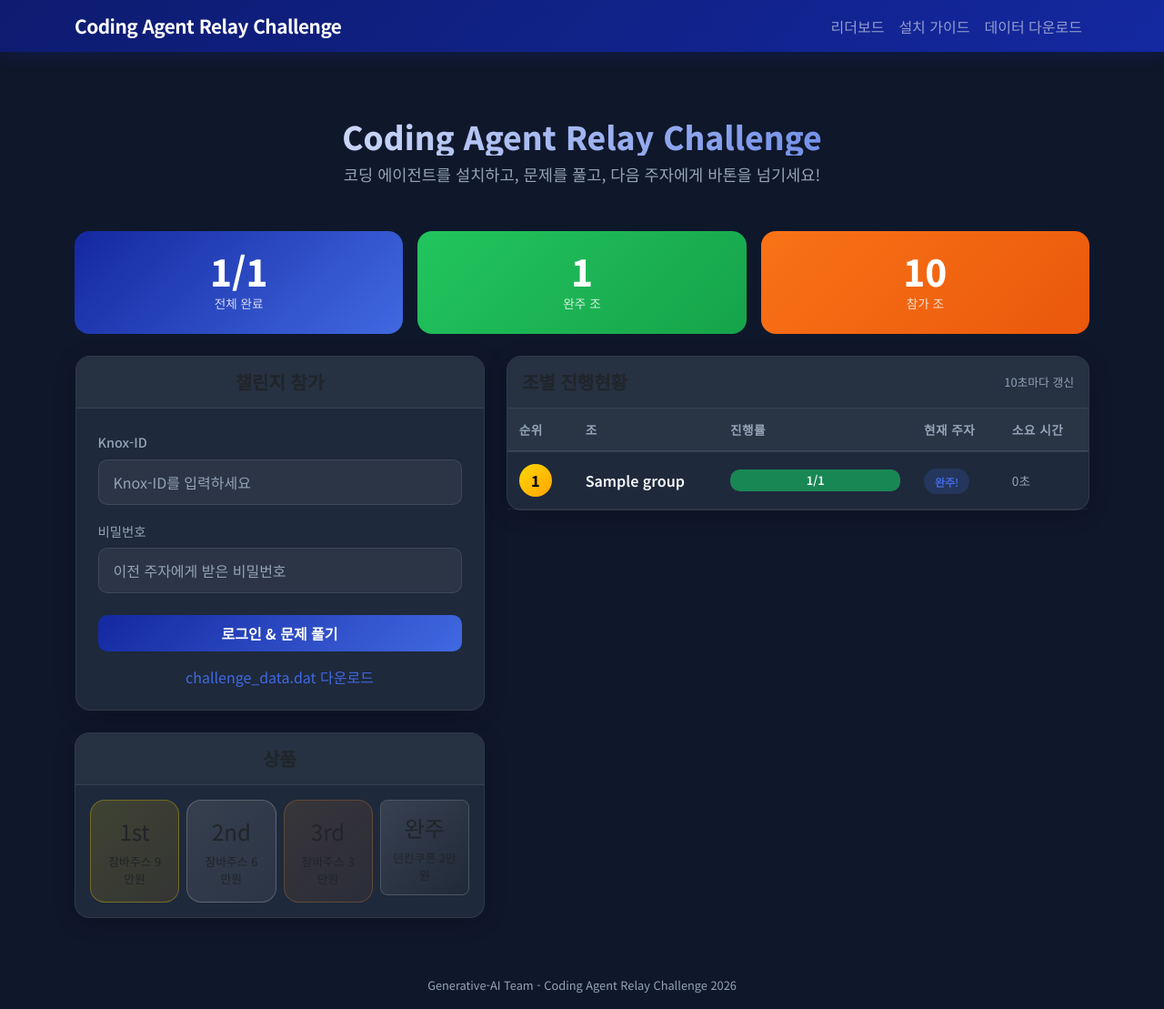
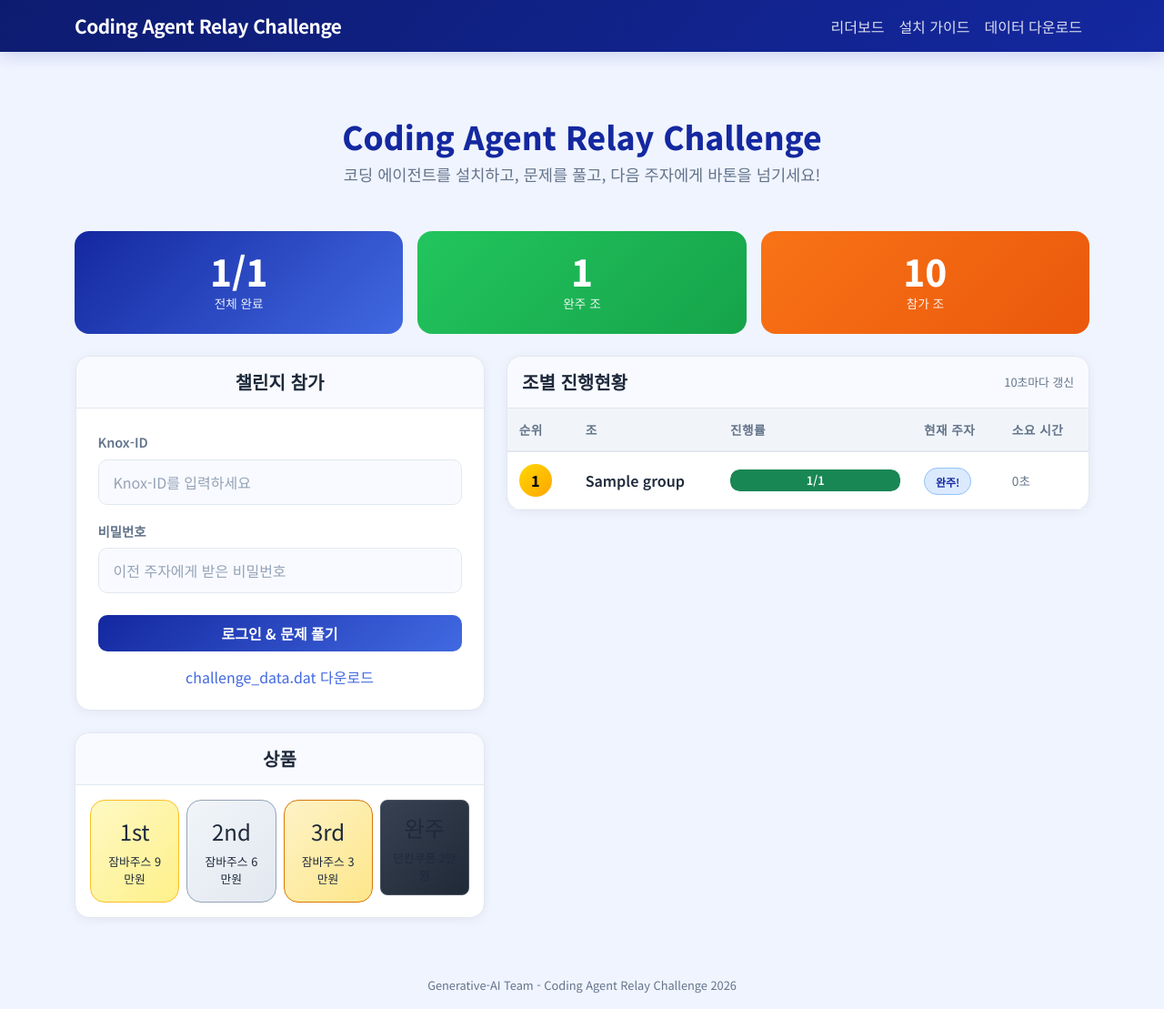
Before and after one commit to DragonBall2/relay-challenge-, a Flask app: page / in a window 1280 px wide. Shown: the whole page at 91% size. Run offline with Flask 3, Linux system fonts and the light colour scheme; tables that the repository leaves empty hold one stand-in row (values such as "Sample post").

Commit message:
다크 테마 → 밝은 라이트 테마로 전환
Co-Authored-By: Claude Sonnet 4.6 <noreply@anthropic.com>

```diff
--- a/static/css/style.css
+++ b/static/css/style.css
@@ -1,23 +1,25 @@
-/* Samsung-inspired theme */
+/* Samsung-inspired Light Theme */
 :root {
     --samsung-blue: #1428A0;
     --samsung-blue-light: #4169E1;
     --samsung-blue-dark: #0D1B6F;
-    --bg-dark: #0f172a;
-    --bg-card: #1e293b;
-    --text-primary: #f8fafc;
-    --text-secondary: #94a3b8;
-    --accent-green: #22c55e;
-    --accent-yellow: #eab308;
-    --accent-red: #ef4444;
-    --accent-orange: #f97316;
-    --gold: #FFD700;
-    --silver: #C0C0C0;
-    --bronze: #CD7F32;
+    --bg-main: #f0f4ff;
+    --bg-card: #ffffff;
+    --bg-card-alt: #f8faff;
+    --text-primary: #1e293b;
+    --text-secondary: #64748b;
+    --border-color: #e2e8f0;
+    --accent-green: #16a34a;
+    --accent-yellow: #ca8a04;
+    --accent-red: #dc2626;
+    --accent-orange: #ea580c;
+    --gold: #d97706;
+    --silver: #6b7280;
+    --bronze: #92400e;
 }
 
 body {
-    background-color: var(--bg-dark);
+    background-color: var(--bg-main);
     color: var(--text-primary);
     font-family: 'Noto Sans KR', -apple-system, BlinkMacSystemFont, sans-serif;
     min-height: 100vh;
@@ -26,25 +28,33 @@ body {
 /* Navbar */
 .navbar {
     background: linear-gradient(135deg, var(--samsung-blue-dark), var(--samsung-blue)) !important;
-    box-shadow: 0 2px 20px rgba(20, 40, 160, 0.3);
+    box-shadow: 0 2px 20px rgba(20, 40, 160, 0.2);
 }
 .navbar-brand {
     font-weight: 700;
     font-size: 1.3rem;
     letter-spacing: -0.5px;
+    color: white !important;
+}
+.nav-link {
+    color: rgba(255,255,255,0.85) !important;
+}
+.nav-link:hover {
+    color: white !important;
 }
 
 /* Cards */
 .card {
     background-color: var(--bg-card);
-    border: 1px solid rgba(255,255,255,0.08);
+    border: 1px solid var(--border-color);
     border-radius: 16px;
-    box-shadow: 0 4px 24px rgba(0,0,0,0.2);
+    box-shadow: 0 2px 12px rgba(0,0,0,0.06);
 }
 .card-header {
-    background: rgba(255,255,255,0.04);
-    border-bottom: 1px solid rgba(255,255,255,0.08);
+    background: var(--bg-card-alt);
+    border-bottom: 1px solid var(--border-color);
     border-radius: 16px 16px 0 0 !important;
+    color: var(--text-primary);
 }
 
 /* Stat cards */
@@ -63,7 +73,7 @@ body {
 }
 .stat-card .stat-label {
     font-size: 0.85rem;
-    opacity: 0.8;
+    opacity: 0.9;
     margin-top: 0.3rem;
 }
 
@@ -73,24 +83,24 @@ body {
     margin: 0 auto;
 }
 .form-control {
-    background-color: rgba(255,255,255,0.06);
-    border: 1px solid rgba(255,255,255,0.15);
+    background-color: #f8faff;
+    border: 1px solid var(--border-color);
     color: var(--text-primary);
     border-radius: 10px;
     padding: 0.75rem 1rem;
 }
 .form-control:focus {
-    background-color: rgba(255,255,255,0.1);
+    background-color: #fff;
     color: var(--text-primary);
     border-color: var(--samsung-blue-light);
-    box-shadow: 0 0 0 3px rgba(65, 105, 225, 0.25);
+    box-shadow: 0 0 0 3px rgba(65, 105, 225, 0.15);
 }
 .form-control::placeholder {
-    color: var(--text-secondary);
+    color: #94a3b8;
 }
 .form-label {
     color: var(--text-secondary);
-    font-weight: 500;
+    font-weight: 600;
     font-size: 0.9rem;
 }
 
@@ -108,12 +118,12 @@ body {
     background: linear-gradient(135deg, var(--samsung-blue-light), #5b8af7);
     color: white;
     transform: translateY(-1px);
-    box-shadow: 0 4px 15px rgba(65, 105, 225, 0.4);
+    box-shadow: 0 4px 15px rgba(65, 105, 225, 0.3);
 }
 
 /* Progress bars */
 .progress {
-    background-color: rgba(255,255,255,0.08);
+    background-color: #e2e8f0;
     border-radius: 10px;
     height: 24px;
 }
@@ -130,9 +140,9 @@ body {
     --bs-table-color: var(--text-primary);
 }
 .table-dark-custom th {
-    background: rgba(255,255,255,0.05);
-    border-bottom: 2px solid rgba(255,255,255,0.1);
-    font-weight: 600;
+    background: #f1f5f9;
+    border-bottom: 2px solid var(--border-color);
+    font-weight: 700;
     font-size: 0.85rem;
     text-transform: uppercase;
     letter-spacing: 0.5px;
@@ -140,12 +150,13 @@ body {
     padding: 0.8rem;
 }
 .table-dark-custom td {
-    border-bottom: 1px solid rgba(255,255,255,0.05);
+    border-bottom: 1px solid #f1f5f9;
     padding: 0.8rem;
     vertical-align: middle;
+    color: var(--text-primary);
 }
 .table-dark-custom tbody tr:hover {
-    background: rgba(255,255,255,0.03);
+    background: #f8faff;
 }
 
 /* Rank badges */
@@ -162,7 +173,7 @@ body {
 .rank-1 { background: linear-gradient(135deg, #FFD700, #FFA500); color: #000; }
 .rank-2 { background: linear-gradient(135deg, #C0C0C0, #A0A0A0); color: #000; }
 .rank-3 { background: linear-gradient(135deg, #CD7F32, #A0522D); color: #fff; }
-.rank-other { background: rgba(255,255,255,0.1); color: var(--text-secondary); }
+.rank-other { background: #e2e8f0; color: var(--text-secondary); }
 
 /* Status badges */
 .badge-status {
@@ -171,28 +182,28 @@ body {
     font-size: 0.75rem;
     font-weight: 600;
 }
-.badge-waiting { background: rgba(148,163,184,0.2); color: var(--text-secondary); }
-.badge-active { background: rgba(34,197,94,0.2); color: var(--accent-green); border: 1px solid rgba(34,197,94,0.3); }
-.badge-completed { background: rgba(65,105,225,0.2); color: var(--samsung-blue-light); }
-.badge-skipped { background: rgba(249,115,22,0.2); color: var(--accent-orange); }
+.badge-waiting { background: #f1f5f9; color: var(--text-secondary); border: 1px solid var(--border-color); }
+.badge-active { background: #dcfce7; color: #15803d; border: 1px solid #86efac; }
+.badge-completed { background: #dbeafe; color: var(--samsung-blue); border: 1px solid #93c5fd; }
+.badge-skipped { background: #ffedd5; color: var(--accent-orange); border: 1px solid #fdba74; }
 
 /* Problem text */
 .problem-text {
-    background: rgba(0,0,0,0.3);
-    border: 1px solid rgba(255,255,255,0.1);
+    background: #f8faff;
+    border: 1px solid var(--border-color);
     border-radius: 12px;
     padding: 1.5rem;
     font-family: 'D2Coding', 'Consolas', monospace;
     font-size: 0.95rem;
     line-height: 1.8;
     white-space: pre-wrap;
-    color: #e2e8f0;
+    color: var(--text-primary);
 }
 
 /* Password display */
 .password-display {
-    background: linear-gradient(135deg, rgba(34,197,94,0.1), rgba(34,197,94,0.05));
-    border: 2px solid var(--accent-green);
+    background: linear-gradient(135deg, #f0fdf4, #dcfce7);
+    border: 2px solid #16a34a;
     border-radius: 16px;
     padding: 2rem;
     text-align: center;
@@ -202,7 +213,7 @@ body {
     font-size: 2.5rem;
     font-weight: 800;
     letter-spacing: 6px;
-    color: var(--accent-green);
+    color: #15803d;
     user-select: all;
 }
 
@@ -211,10 +222,11 @@ body {
     border-radius: 16px;
     padding: 1rem;
     text-align: center;
+    color: var(--text-primary);
 }
-.prize-gold { background: linear-gradient(135deg, rgba(255,215,0,0.15), rgba(255,165,0,0.1)); border: 1px solid rgba(255,215,0,0.3); }
-.prize-silver { background: linear-gradient(135deg, rgba(192,192,192,0.15), rgba(160,160,160,0.1)); border: 1px solid rgba(192,192,192,0.3); }
-.prize-bronze { background: linear-gradient(135deg, rgba(205,127,50,0.15), rgba(160,82,45,0.1)); border: 1px solid rgba(205,127,50,0.3); }
+.prize-gold { background: linear-gradient(135deg, #fef9c3, #fef08a); border: 1px solid #fbbf24; }
+.prize-silver { background: linear-gradient(135deg, #f1f5f9, #e2e8f0); border: 1px solid #94a3b8; }
+.prize-bronze { background: linear-gradient(135deg, #fef3c7, #fde68a); border: 1px solid #d97706; }
 
 /* Hero section */
 .hero {
@@ -224,10 +236,7 @@ body {
 .hero h1 {
     font-weight: 800;
     font-size: 2.2rem;
-    background: linear-gradient(135deg, #fff, var(--samsung-blue-light));
-    -webkit-background-clip: text;
-    -webkit-text-fill-color: transparent;
-    background-clip: text;
+    color: var(--samsung-blue);
 }
 .hero p {
     color: var(--text-secondary);
@@ -247,16 +256,16 @@ body {
 
 /* Group finished celebration */
 .celebration {
-    background: linear-gradient(135deg, rgba(255,215,0,0.1), rgba(255,165,0,0.05));
-    border: 2px solid var(--gold);
+    background: linear-gradient(135deg, #fef9c3, #fef3c7);
+    border: 2px solid #fbbf24;
     border-radius: 16px;
     padding: 2rem;
     text-align: center;
     animation: glow 2s ease-in-out infinite alternate;
 }
 @keyframes glow {
-    from { box-shadow: 0 0 10px rgba(255,215,0,0.2); }
-    to { box-shadow: 0 0 30px rgba(255,215,0,0.4); }
+    from { box-shadow: 0 0 10px rgba(251,191,36,0.3); }
+    to { box-shadow: 0 0 30px rgba(251,191,36,0.6); }
 }
 
 /* Admin table */
@@ -280,8 +289,7 @@ body {
 }
 .flash-container .alert {
     border-radius: 12px;
-    border: none;
-    box-shadow: 0 4px 20px rgba(0,0,0,0.3);
+    box-shadow: 0 4px 20px rgba(0,0,0,0.1);
     animation: slideIn 0.3s ease-out;
 }
 @keyframes slideIn {
```
